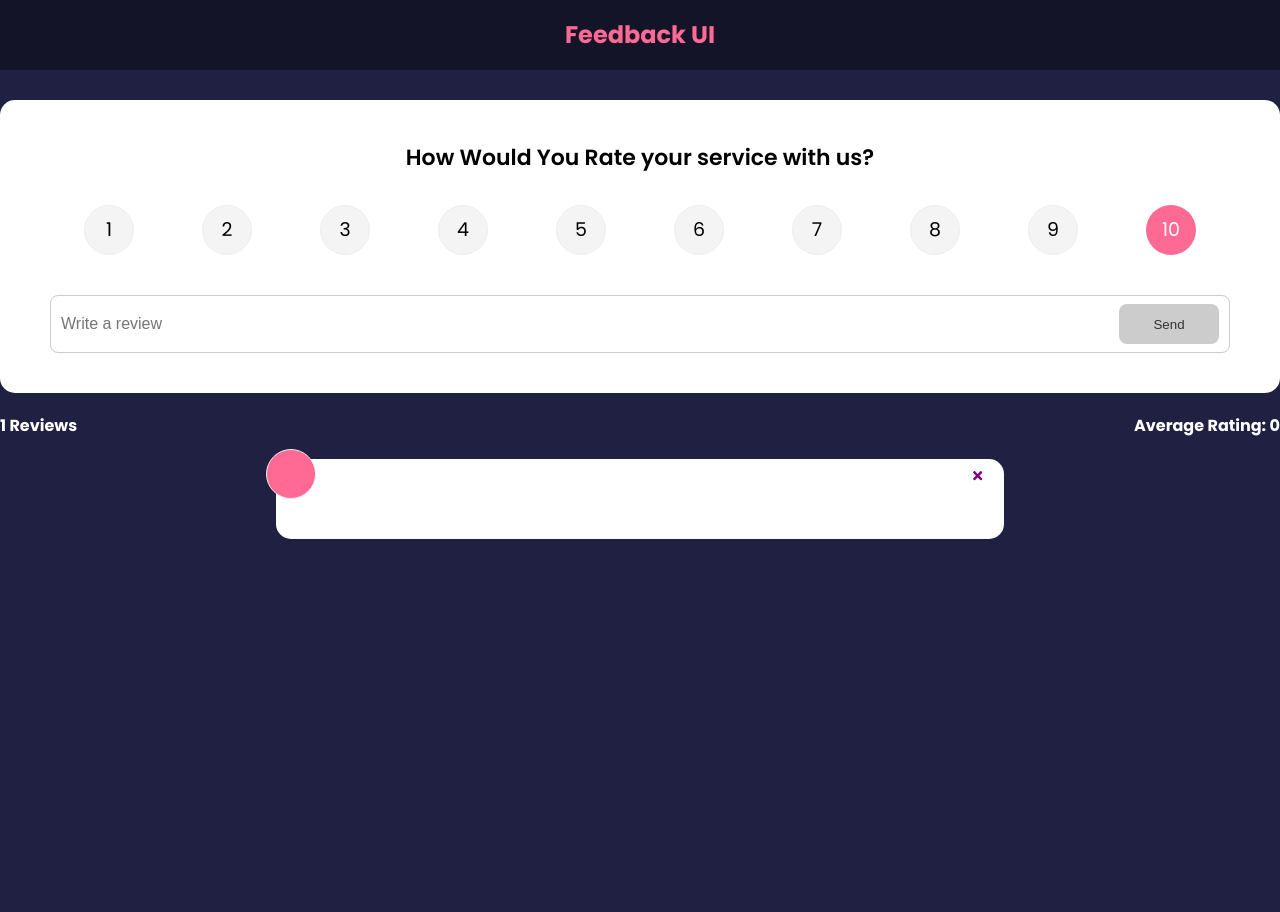
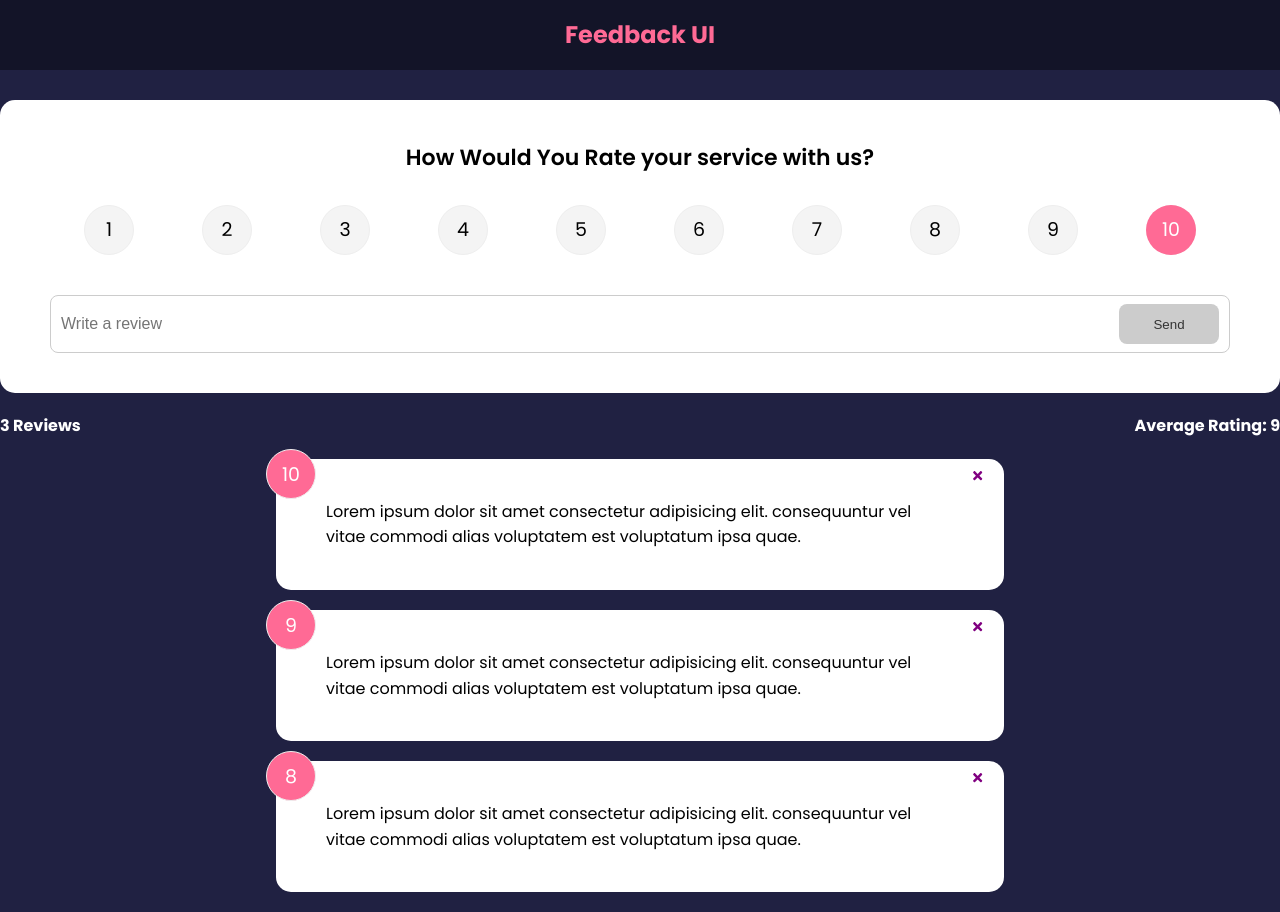
Before and after one commit to sumit-chandna/reactjs, a React (Create React App) app: page / in a window 1280 px wide. Before the commit the page ends 800 px from the top, so only its background shows below. Built offline with nearby package versions, Linux system fonts and the light colour scheme.

Commit message:
Add Feedback

```diff
--- a/src/App.js
+++ b/src/App.js
@@ -6,7 +6,7 @@ import FeedbackStats from './components/FeedbackStats';
 import FeedbackForm from './components/FeedbackForm';
 import { v4 as uuidv4 } from 'uuid'
 function App() {
-    const [feedback, setFeedback] = useState([feedbackData])
+    const [feedback, setFeedback] = useState(feedbackData)
     const deleteFeedback = (id) => {
         if (window.confirm('Are You Sure?')) {
             setFeedback(feedback.filter((item) => item.id !== id));
```
